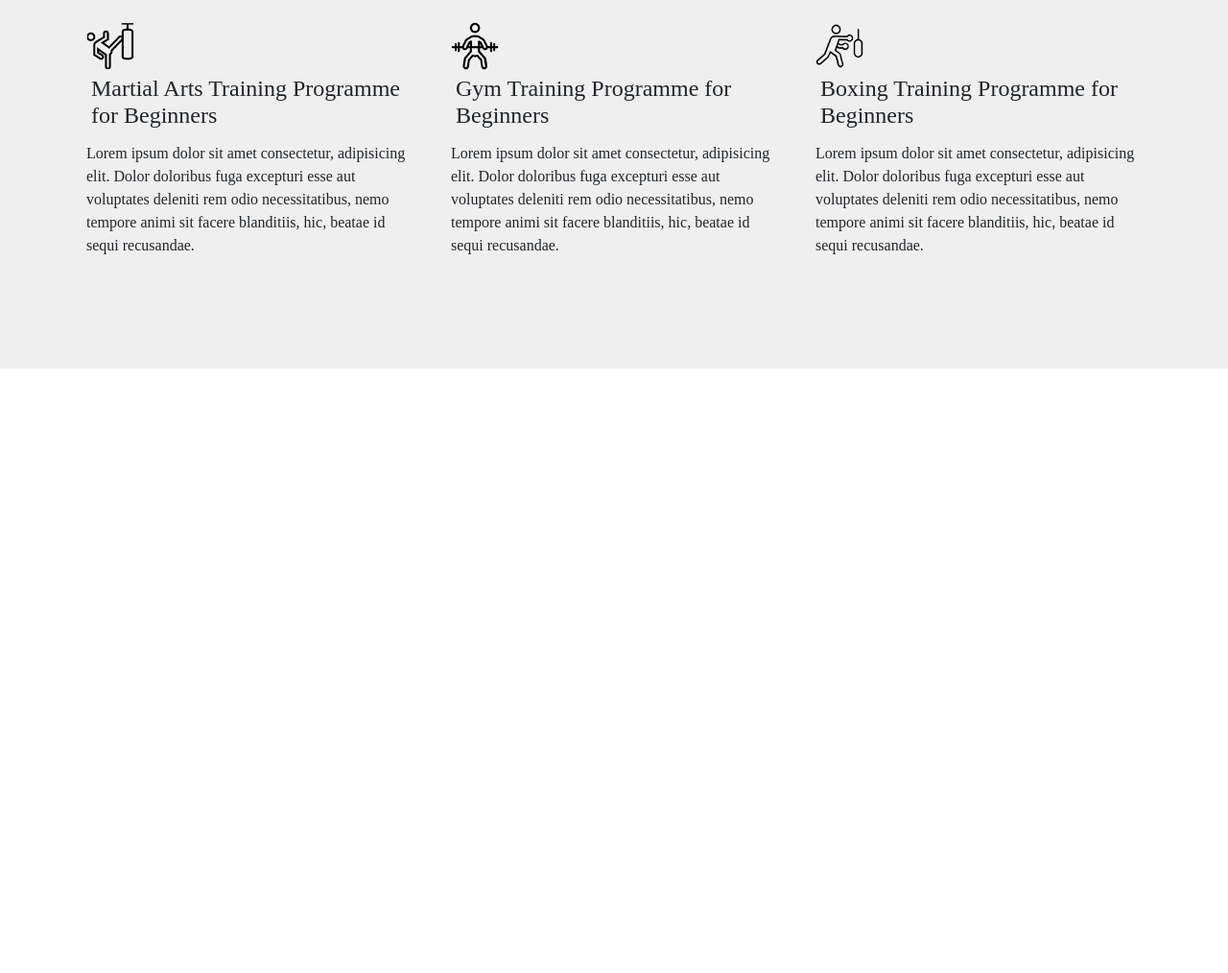
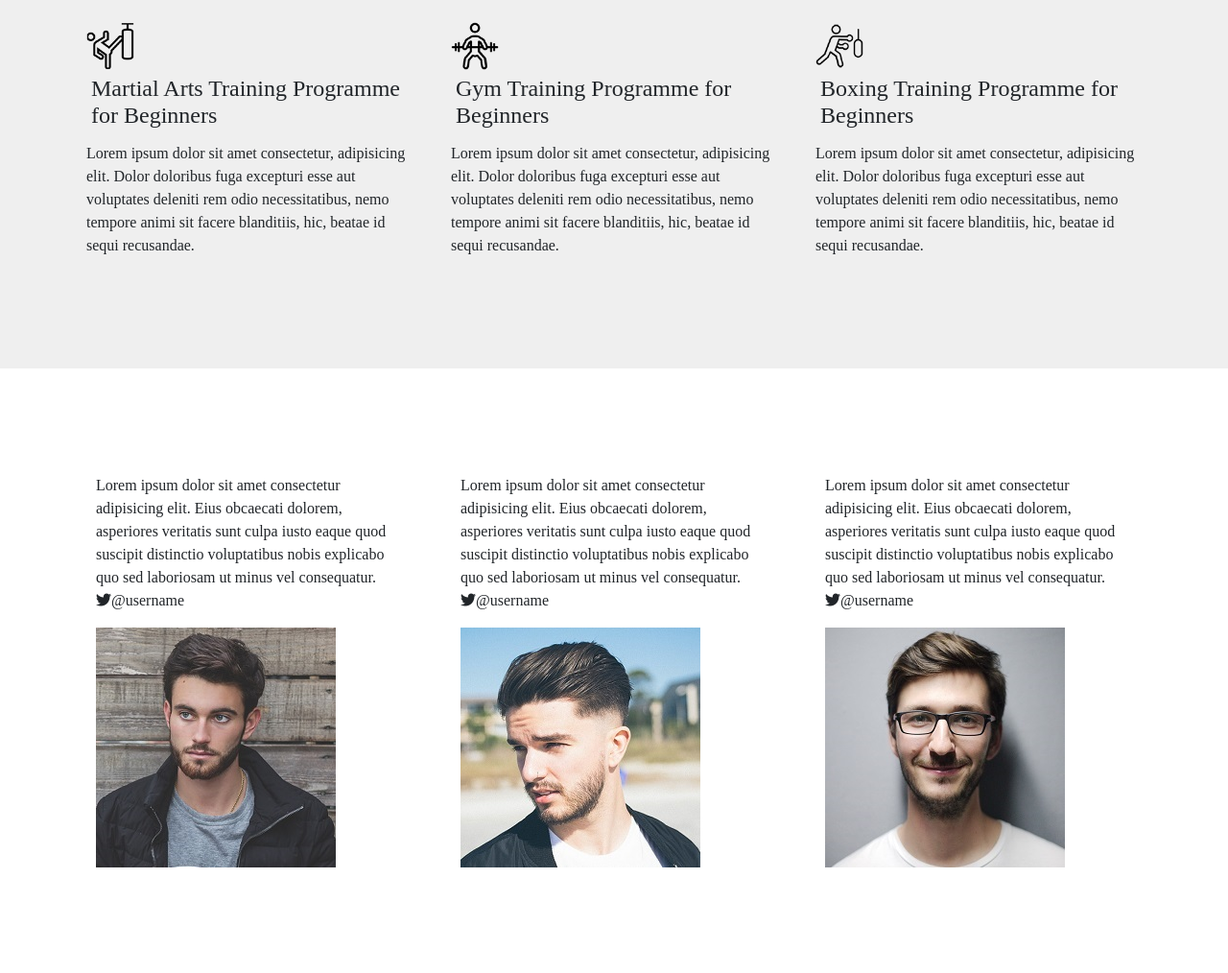
Before and after one commit to truelegion44/fitness-blog, a plain HTML site: page index.html in a window 1280 px wide. Shown: the part 1672-2686 px from the top of the page at 96% size. Before the commit the page ends 2056 px from the top, so only its background shows below. Drawn offline with nearby package versions, Linux system fonts and the light colour scheme.

Commit message:
added features

```diff
--- a/fit.css
+++ b/fit.css
@@ -88,3 +88,13 @@ width: 50px;
 padding: 5px;
 text-align: justify;
 }
+
+#features{
+  padding-top: 100px;
+  padding-bottom: 100px;
+
+
+}
+#features .col-md-4{
+  padding: 10px 30px;
+}
--- a/index.html
+++ b/index.html
@@ -9,7 +9,7 @@
   <script src="https://kit.fontawesome.com/769b9d9b23.js" crossorigin="anonymous"></script>
 </head>
 <body>
-
+  <script src="https://kit.fontawesome.com/769b9d9b23.js" crossorigin="anonymous"></script>
   <!-------------HEADER------------------>
 <section  id="header">
   <nav class="navbar  navbar-light">
@@ -112,8 +112,33 @@
 
 
 </section>
+<!-------------Features--------------------------->
+<section id="features">
+<div class="container">
+  <div class="row">
+    <div class="col-md-4">
+      <p class="reviews">Lorem ipsum dolor sit amet consectetur adipisicing elit. Eius obcaecati dolorem, asperiores veritatis sunt culpa iusto eaque quod suscipit distinctio voluptatibus nobis explicabo quo sed laboriosam ut minus vel consequatur.
+        <br><i class="fa-brands fa-twitter"></i><span>@username</span>
+      </p>
+<img src="images/Fitness_img/user1.jpg" alt="">
+</div>
+<div class="col-md-4">
+  <p class="reviews">Lorem ipsum dolor sit amet consectetur adipisicing elit. Eius obcaecati dolorem, asperiores veritatis sunt culpa iusto eaque quod suscipit distinctio voluptatibus nobis explicabo quo sed laboriosam ut minus vel consequatur.
+    <br><i class="fa-brands fa-twitter"></i><span>@username</span>
+  </p>
+<img src="images/Fitness_img/user3.jpg" alt="">
+</div>
+<div class="col-md-4">
+  <p class="reviews">Lorem ipsum dolor sit amet consectetur adipisicing elit. Eius obcaecati dolorem, asperiores veritatis sunt culpa iusto eaque quod suscipit distinctio voluptatibus nobis explicabo quo sed laboriosam ut minus vel consequatur.
+    <br><i class="fa-brands fa-twitter"></i><span>@username</span>
+  </p>
+<img src="images/Fitness_img/user2.jpg" alt="">
+</div>
+</div>
+</div>
 
 
+</section>
 
 
   <script src="https://cdn.jsdelivr.net/npm/@popperjs/core@2.9.2/dist/umd/popper.min.js" integrity="sha384-IQsoLXl5PILFhosVNubq5LC7Qb9DXgDA9i+tQ8Zj3iwWAwPtgFTxbJ8NT4GN1R8p" crossorigin="anonymous"></script>
```
Also changed, not shown: 2 other files.
